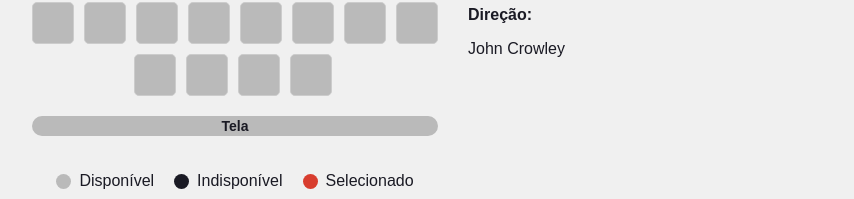
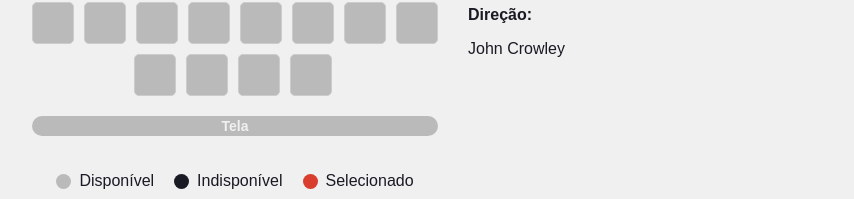
Before and after one commit to Balbachan/POC06, a Next.js app: page / in a window 1280 px wide. Shown: the part 400-599 px from the top of the page, without its empty margins (208-1062 px from the left). Built offline with nearby package versions, Linux system fonts and the light colour scheme.

Commit message:
Arrumar o texto da Tela

```diff
--- a/src/app/page.module.css
+++ b/src/app/page.module.css
@@ -99,7 +99,7 @@
   line-height: 20px;
   font-size: 14px;
   font-weight: bold;
-  color: var(--foreground-color);
+  color: var(--background-color);
 }
 
 
```
